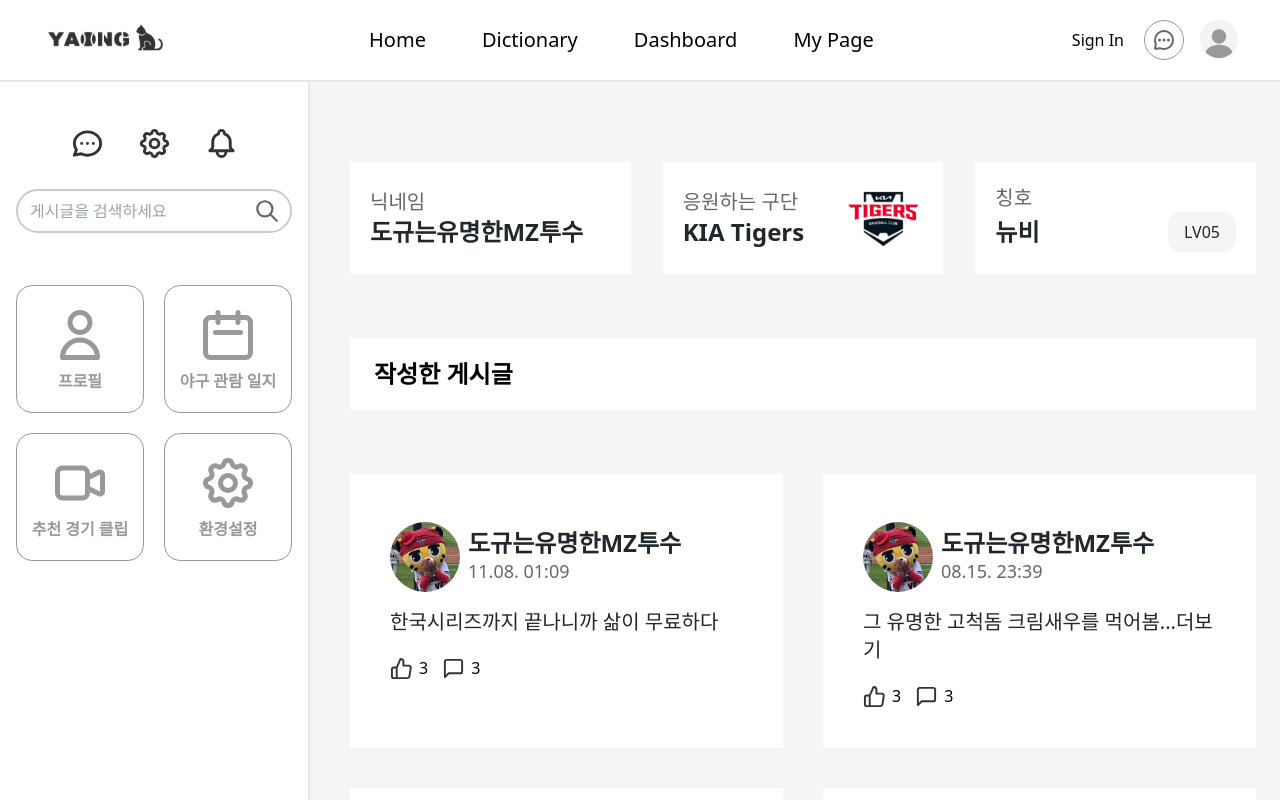
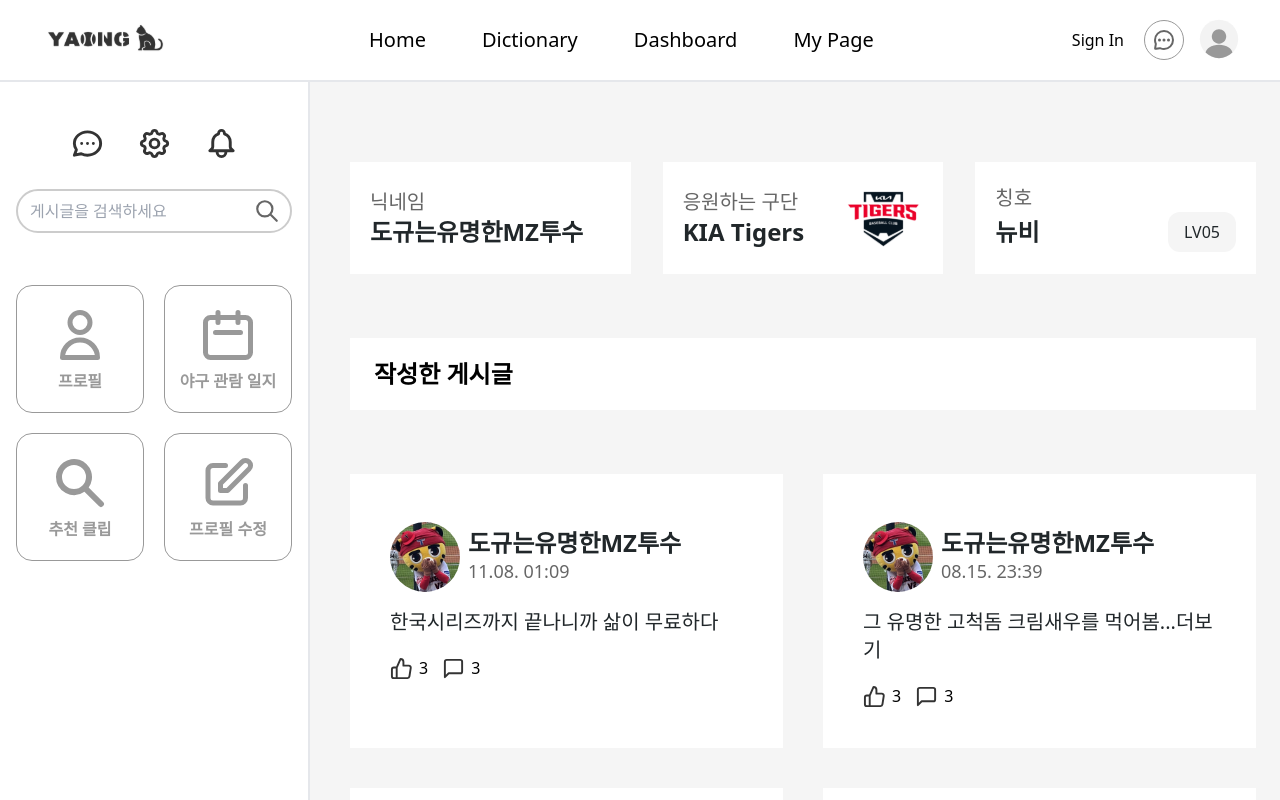
Before and after one commit to komg00/web-front, a React (Create React App) app: page /mypage in a window 1280 px wide. Shown: the top 800 px of the page. Built offline with nearby package versions, Linux system fonts and the light colour scheme.

Commit message:
[feat] Modify MyPage Sidebar

```diff
--- a/src/data/menu.ts
+++ b/src/data/menu.ts
@@ -6,17 +6,18 @@ import {
   HiOutlineDotsCircleHorizontal,
   HiOutlineUser,
   HiOutlineCalendar,
-  HiOutlineVideoCamera,
-  HiOutlineCog,
+  HiSearch,
   HiOutlineBookOpen,
   HiOutlineQuestionMarkCircle,
   HiOutlineClipboardList,
   HiOutlineMusicNote,
+  HiOutlinePencilAlt,
+  HiOutlineNewspaper,
 } from "react-icons/hi";
 
 export const homeMenu = [
   { title: "시야 정보", icon: HiOutlineLocationMarker },
-  { title: "관람 일지", icon: HiOutlineCalendar },
+  { title: "관람 일지", icon: HiOutlineNewspaper },
   { title: "토론", icon: HiOutlineChatAlt2 },
   { title: "잡담/수다", icon: HiOutlineVolumeUp },
   { title: "꿀팁 공유", icon: HiOutlineSparkles },
@@ -31,11 +32,11 @@ export const mypageMenu = [
     link: "/mypage/diary",
   },
   {
-    title: "추천 경기 클립",
-    icon: HiOutlineVideoCamera,
+    title: "추천 클립",
+    icon: HiSearch,
     link: "/mypage/recommend",
   },
-  { title: "환경설정", icon: HiOutlineCog, link: "/mypage/settings" },
+  { title: "프로필 수정", icon: HiOutlinePencilAlt, link: "/mypage/edit" },
 ];
 
 export const dictionaryMenu = [
```
